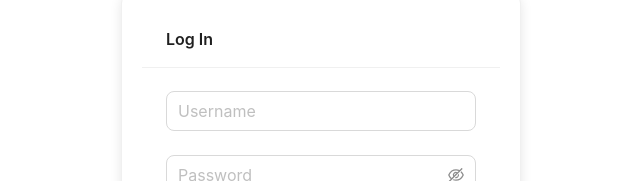
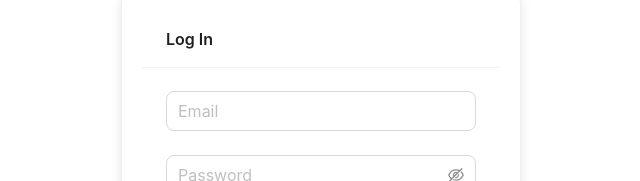
Before and after one commit to berkinKagan/Poolify, a React (Create React App) app: page /login in a window 1280 px wide. Shown: the part 293-474 px from the top of the page, without its empty margins (319-959 px from the left). Built offline with nearby package versions, Linux system fonts and the light colour scheme.

Commit message:
Email placeholder has been set instead of username

```diff
--- a/src/pages/LogIn.js
+++ b/src/pages/LogIn.js
@@ -27,10 +27,10 @@ function LogIn() {
         <Form onFinish={onFinish} layout="vertical" size="large">
           {/* Username Input */}
           <Form.Item
-            name="username"
-            rules={[{ required: true, message: 'Please enter your username!' }]}
+            name="email"
+            rules={[{ required: true, message: 'Please enter your email!' }]}
           >
-            <Input placeholder="Username" />
+            <Input placeholder="Email" />
           </Form.Item>
 
           {/* Password Input */}
```
